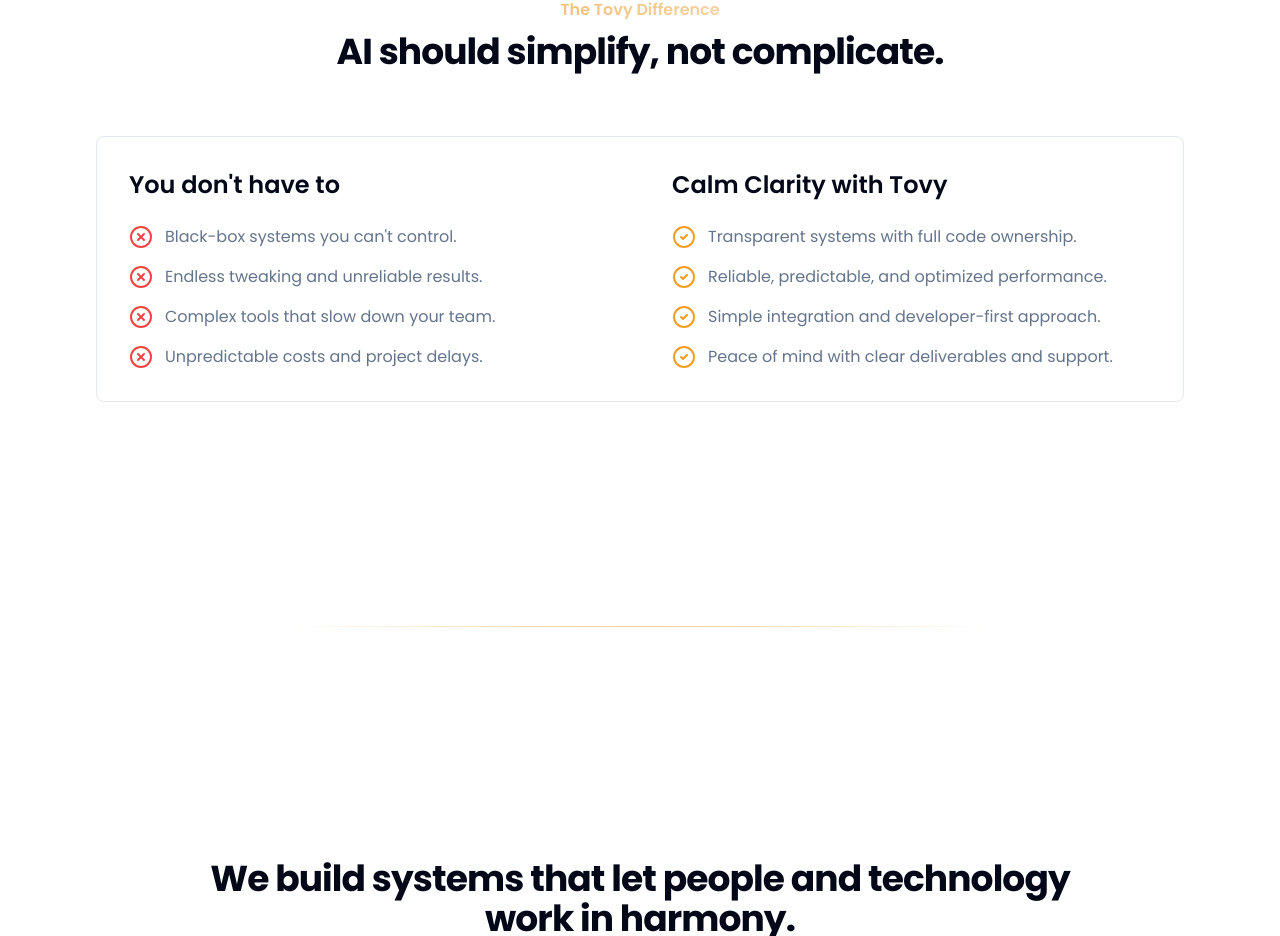
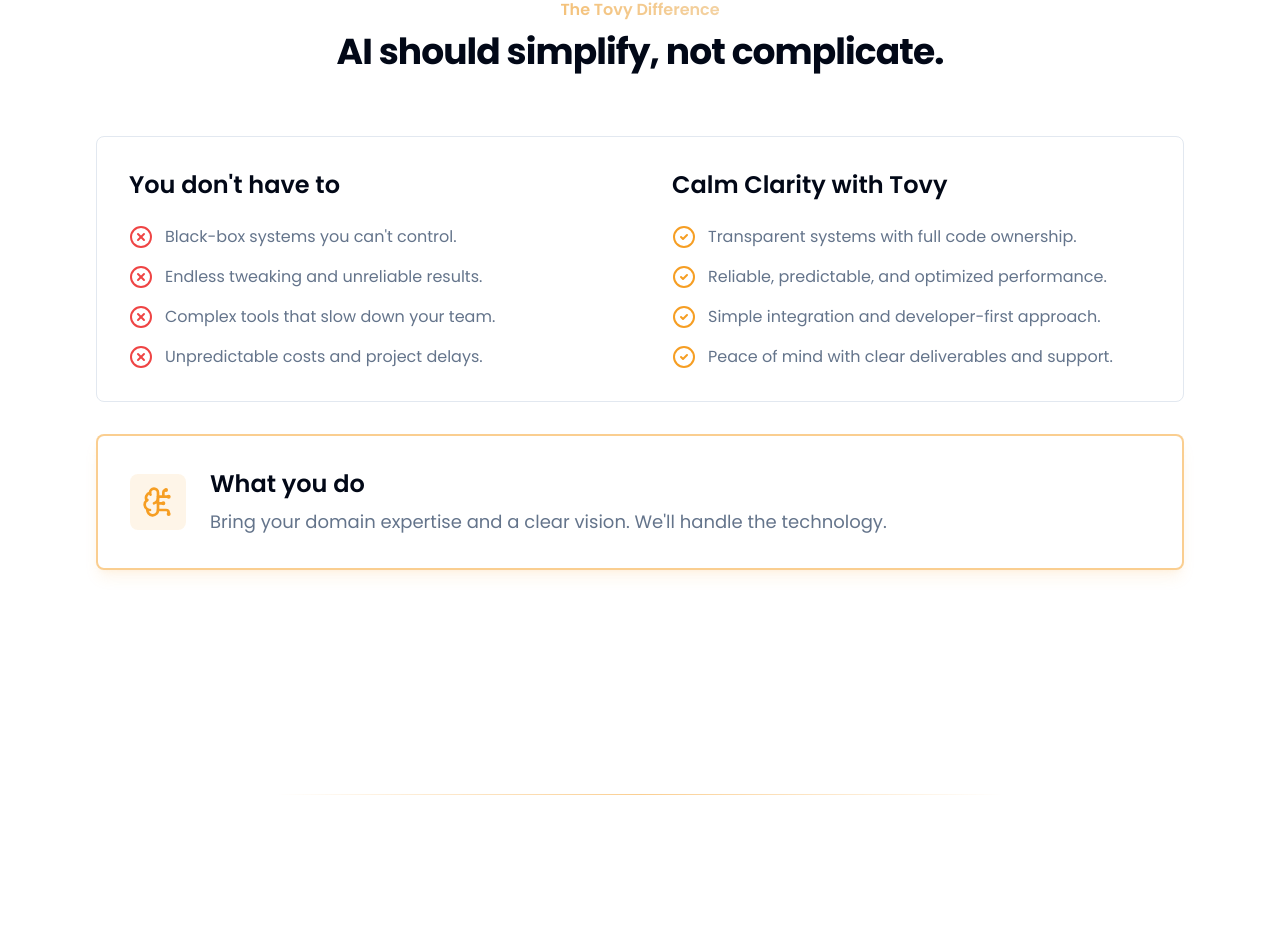
Before and after one commit to tovy-eu/tovy.eu-website, a Next.js app: page / in a window 1280 px wide. Shown: the part 1029-1965 px from the top of the page. Built offline with nearby package versions, Linux system fonts and the light colour scheme.

Commit message:
ok but the screenshot has an additional "stand-out" box for the things t

```diff
--- a/src/components/landing/pain-solution-section.tsx
+++ b/src/components/landing/pain-solution-section.tsx
@@ -1,4 +1,4 @@
-import { CheckCircle2, XCircle } from "lucide-react";
+import { CheckCircle2, XCircle, BrainCircuit } from "lucide-react";
 
 const pains = [
   "Black-box systems you can't control.",
@@ -14,6 +14,8 @@
   "Peace of mind with clear deliverables and support.",
 ];
 
+const clientRole = "Bring your domain expertise and a clear vision. We'll handle the technology.";
+
 export function PainSolutionSection() {
   return (
     <section className="py-24 sm:py-32">
@@ -25,7 +27,8 @@
           AI should simplify, not complicate.
         </p>
       </div>
-      <div className="mt-16 bg-card border rounded-lg p-8">
+      <div className="mt-16 space-y-8">
+        <div className="bg-card border rounded-lg p-8">
           <div className="grid grid-cols-1 md:grid-cols-2 gap-8 md:gap-16">
 
             {/* Pains Column */}
@@ -60,6 +63,22 @@
 
           </div>
         </div>
+
+        {/* Client Role Box */}
+        <div className="bg-card border-2 border-primary/50 rounded-lg p-8 shadow-lg shadow-primary/10">
+          <div className="flex flex-col md:flex-row items-center gap-6 text-center md:text-left">
+            <div className="flex-shrink-0">
+              <div className="p-3 bg-primary/10 rounded-lg">
+                <BrainCircuit className="h-8 w-8 text-primary" />
+              </div>
+            </div>
+            <div>
+              <h3 className="text-2xl font-semibold">What you do</h3>
+              <p className="mt-2 text-muted-foreground text-lg">{clientRole}</p>
+            </div>
+          </div>
+        </div>
+      </div>
     </section>
   );
 }
```
Lines whose indentation alone changed are shown as unchanged.
